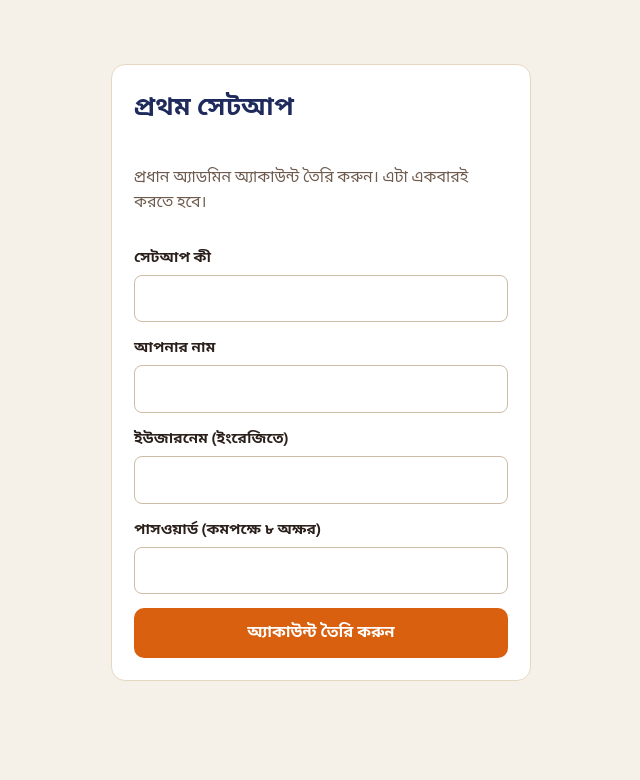
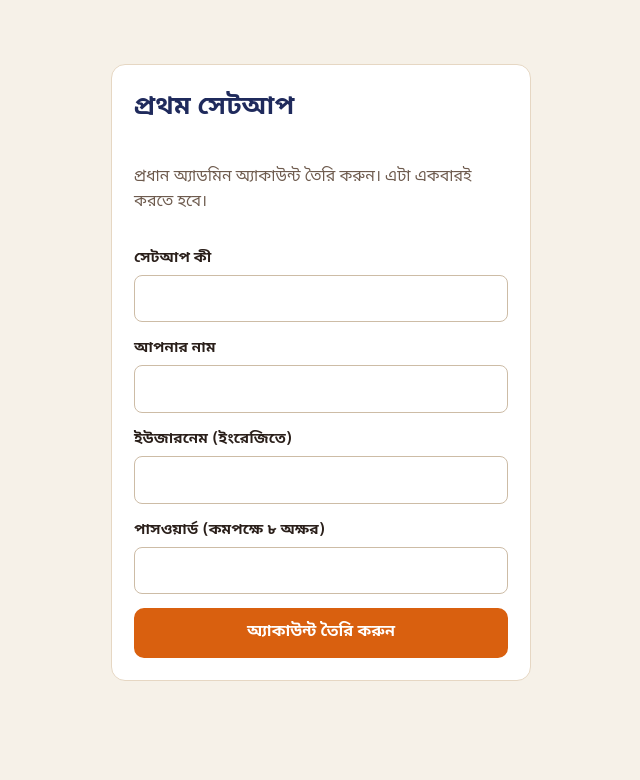
Before and after one commit to Jowelshil/basudevyogashram-website, a PHP site: page /admin/index.php?p=setup in a window 1280 px wide. Shown: the top 780 px of the page, without its empty margins (319-959 px from the left). Run offline with PHP 8.4, Linux system fonts and the light colour scheme.

Commit message:
Font: Noto Sans Bengali instead of Hind Siliguri for body text
Hind Siliguri draws some যুক্তবর্ণ wrongly (ন্স looked like ন্ত্র, so
মুন্সিরঘাটা read as মুন্ত্রীরঘাটা; ক্ষ also odd). Noto Sans Bengali shapes
them correctly. Applied to the app, the website and the admin panel;
the stored text was already right.

Co-Authored-By: Claude Opus 5.5 <noreply@anthropic.com>
Claude-Session: https://claude.ai/code/session_01DstkGyqRe5CtUedb4tQb4A

```diff
--- a/admin/admin.css
+++ b/admin/admin.css
@@ -1,6 +1,6 @@
 :root{--bg:#f6f1e8;--surface:#fff;--ink:#2a1f1a;--muted:#6e5b4e;--saffron:#d9600f;--saffron-soft:#fbe3cf;--indigo:#1f2a5c;--line:#e6d7c3;--ok:#1d7a46;--err:#b42318;color-scheme:light}
 *{box-sizing:border-box}
-body{margin:0;background:var(--bg);color:var(--ink);font-family:"Hind Siliguri","Noto Sans Bengali",system-ui,sans-serif;font-size:16px;line-height:1.6}
+body{margin:0;background:var(--bg);color:var(--ink);font-family:"Noto Sans Bengali",system-ui,sans-serif;font-size:16px;line-height:1.6}
 a{color:var(--saffron)}
 h1{font-size:26px;margin:0 0 6px;color:var(--indigo)}
 h2{font-size:20px;margin:24px 0 10px;color:var(--indigo)}
--- a/admin/index.php
+++ b/admin/index.php
@@ -70,7 +70,7 @@ function layout(string $title, callable $body, ?array $user): void {
 <html lang="bn"><head><meta charset="utf-8"><meta name="viewport" content="width=device-width, initial-scale=1">
 <meta name="robots" content="noindex, nofollow">
 <title><?= e($title) ?> · অ্যাডমিন · বাসুদেব যোগাশ্রম</title>
-<link rel="stylesheet" href="https://fonts.googleapis.com/css2?family=Hind+Siliguri:wght@400;500;600&display=swap">
+<link rel="stylesheet" href="https://fonts.googleapis.com/css2?family=Noto+Sans+Bengali:wght@400;500;600;700&display=swap">
 <link rel="stylesheet" href="admin.css?v=<?= @filemtime(__DIR__ . '/admin.css') ?>">
 </head><body>
 <?php if ($user): ?>
--- a/app/app.css
+++ b/app/app.css
@@ -4,7 +4,7 @@
   --saffron:#D9600F; --saffron-soft:#FBE3CF; --indigo:#1F2A5C; --on-indigo:#FFF4E2; --gold:#B88A1E;
   --inc:#1F7A4D; --inc-soft:#DDEFE4; --exp:#B3362B; --exp-soft:#F6E0DC; --con:#4E5C9A; --con-soft:#E2E5F3;
   --display:"Tiro Bangla","Noto Serif Bengali",serif;
-  --body:"Hind Siliguri","Noto Sans Bengali",system-ui,sans-serif;
+  --body:"Noto Sans Bengali",system-ui,sans-serif;
 }
 @media (prefers-color-scheme:dark){:root:not([data-theme="light"]){
   --bg:#17130F; --surface:#221C17; --ink:#F3E9DC; --muted:#C2AE9C; --line:#3A3027;
--- a/app/index.html
+++ b/app/index.html
@@ -13,8 +13,8 @@
 <link rel="icon" href="icon-180.png">
 <title>বাসুদেব যোগাশ্রম হিসাব</title>
 <link rel="preconnect" href="https://fonts.googleapis.com">
-<link rel="stylesheet" href="https://fonts.googleapis.com/css2?family=Tiro+Bangla&family=Hind+Siliguri:wght@400;500;600;700&display=swap">
-<link rel="stylesheet" href="app.css?v=19">
+<link rel="stylesheet" href="https://fonts.googleapis.com/css2?family=Tiro+Bangla&family=Noto+Sans+Bengali:wght@400;500;600;700&display=swap">
+<link rel="stylesheet" href="app.css?v=20">
 </head>
 <body>
 
--- a/assets/site.css
+++ b/assets/site.css
@@ -13,7 +13,7 @@
   --gold:#B88A1E;
   --line:#E8D9C6;
   --display:"Tiro Bangla","Noto Serif Bengali",serif;
-  --body:"Hind Siliguri","Noto Sans Bengali",system-ui,sans-serif;
+  --body:"Noto Sans Bengali",system-ui,sans-serif;
   --maxw:1120px;
 }
 @media (prefers-color-scheme:dark){:root:not([data-theme="light"]){
@@ -422,7 +422,7 @@ footer .wrap{padding-block:22px;display:flex;justify-content:space-between;gap:1
 
 /* phone numbers: English digits in a clear Latin face */
 .big,.guru-phone,.book-alt b,.invite b,.how span{font-variant-numeric:tabular-nums}
-.big,.guru-phone{font-family:"Hind Siliguri",system-ui,sans-serif;letter-spacing:.02em}
+.big,.guru-phone{font-family:"Noto Sans Bengali",system-ui,sans-serif;letter-spacing:.02em}
 .guru-phone{font-weight:600}
 .office b{font-weight:600}
 
--- a/inc/page.php
+++ b/inc/page.php
@@ -9,7 +9,7 @@ function page_head(string $title, string $desc = ''): void { ?>
 <?php if ($desc): ?><meta name="description" content="<?= e($desc) ?>"><?php endif; ?>
 <link rel="preconnect" href="https://fonts.googleapis.com">
 <link rel="preconnect" href="https://fonts.gstatic.com" crossorigin>
-<link rel="stylesheet" href="https://fonts.googleapis.com/css2?family=Tiro+Bangla&family=Hind+Siliguri:wght@400;500;600&display=swap">
+<link rel="stylesheet" href="https://fonts.googleapis.com/css2?family=Tiro+Bangla&family=Noto+Sans+Bengali:wght@400;500;600;700&display=swap">
 <link rel="stylesheet" href="assets/site.css?v=<?= @filemtime(__DIR__ . '/../assets/site.css') ?>">
 <style>body{margin:0}</style>
 </head>
--- a/index.php
+++ b/index.php
@@ -29,7 +29,7 @@ $kinds = ['chandi' => ['c', 'চণ্ডীযজ্ঞ'], 'guru' => ['g', 'গ
 <script type="application/ld+json">{"@context":"https://schema.org","@type":"PlaceOfWorship","name":"শ্রীশ্রী বাসুদেব যোগাশ্রম","alternateName":["Sri Sri Basudev Yogashram","Basudev Yogashram","Basudev Anath Ashram","বাসুদেব অনাথ আশ্রম"],"url":"https://basudevyogashram.org/","image":"https://basudevyogashram.org/images/guru-parampara.jpg","foundingDate":"1965","address":{"@type":"PostalAddress","streetAddress":"Nehalpur, Nandirhat","addressLocality":"Hathazari","addressRegion":"Chattogram","addressCountry":"BD"}}</script>
 <link rel="preconnect" href="https://fonts.googleapis.com">
 <link rel="preconnect" href="https://fonts.gstatic.com" crossorigin>
-<link rel="stylesheet" href="https://fonts.googleapis.com/css2?family=Tiro+Bangla&family=Hind+Siliguri:wght@400;500;600&display=swap">
+<link rel="stylesheet" href="https://fonts.googleapis.com/css2?family=Tiro+Bangla&family=Noto+Sans+Bengali:wght@400;500;600;700&display=swap">
 <link rel="stylesheet" href="assets/site.css?v=<?= @filemtime(__DIR__.'/assets/site.css') ?>">
 
 <style>body{margin:0}</style>
```
